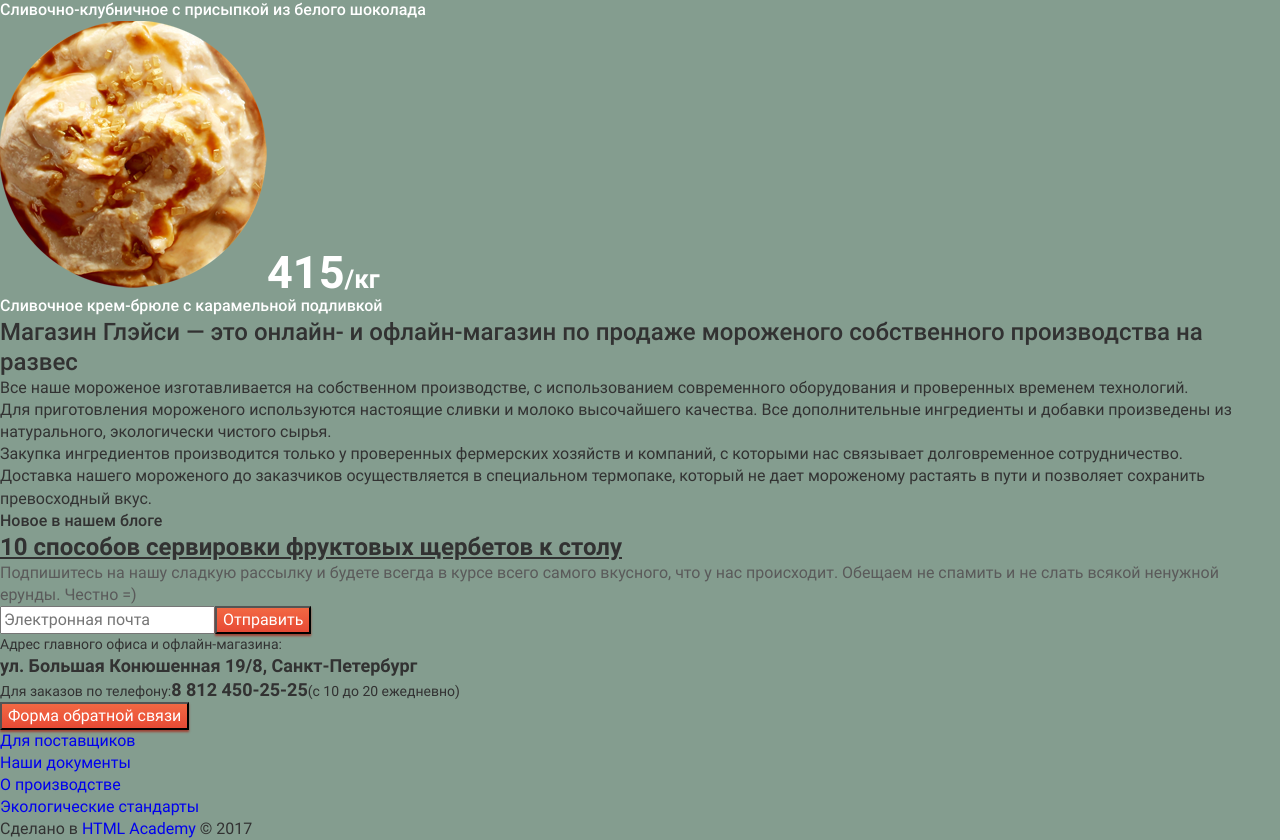
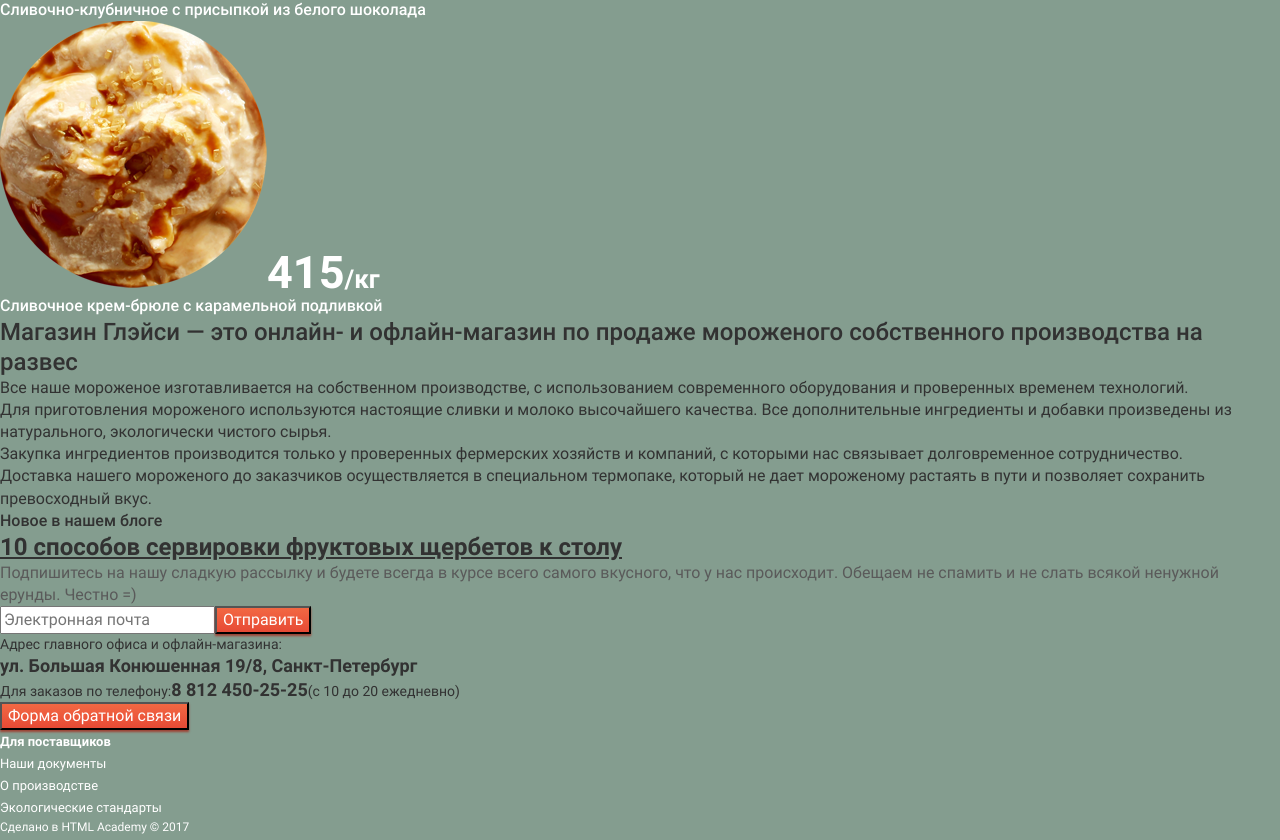
Before and after one commit to maximshigaev/gllacy, a React (Create React App) app: page / in a window 1280 px wide. Shown: the part 2094-2934 px from the top of the page. Built offline with nearby package versions, Linux system fonts and the light colour scheme.

Commit message:
add basic styles for the Footer component

```diff
--- a/src/components/Footer/Footer.tsx
+++ b/src/components/Footer/Footer.tsx
@@ -1,4 +1,7 @@
 import { FC } from 'react';
+
+// Styles
+import './footer.scss';
 
 export const Footer: FC = () => (
   <footer>
@@ -27,21 +30,21 @@ export const Footer: FC = () => (
     </ul>
     <ul>
       <li>
-        <a href="#">Для поставщиков</a>
+        <a className="footer__info-link footer__info-link--suppliers" href="#">Для поставщиков</a>
       </li>
       <li>
-        <a href="#">Наши документы</a>
+        <a className="footer__info-link" href="#">Наши документы</a>
       </li>
       <li>
-        <a href="#">О производстве</a>
+        <a className="footer__info-link" href="#">О производстве</a>
       </li>
       <li>
-        <a href="#">Экологические стандарты</a>
+        <a className="footer__info-link" href="#">Экологические стандарты</a>
       </li>
     </ul>
-    <div>
+    <div className="footer__copyright">
       <p></p>
-      Сделано в <a href="#">HTML Academy</a> © 2017
+      Сделано в <a className="footer__copyright-link" href="#">HTML Academy</a> © 2017
     </div>
   </footer>
 );
--- /dev/null
+++ b/src/components/Footer/footer.scss
@@ -0,0 +1,20 @@
+.footer {
+  &__info-link {
+    font-size: 13px;
+    color: #ffffff;
+
+    &--suppliers {
+      font-weight: bold;
+    }
+  }
+
+  &__copyright {
+    font-size: 12px;
+    line-height: 1.5;
+    color: #fefefe;
+  }
+
+  &__copyright-link {
+    color: #fefefe;
+  }
+}
```
